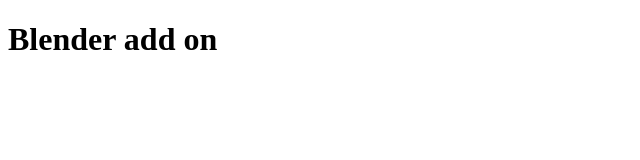
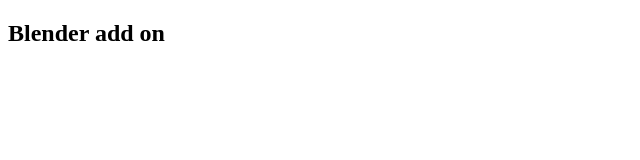
Before and after one commit to GlaysonJabil/Blender-add-ons, a plain HTML site: page index.html in a window 1280 px wide. Shown: the whole page, without its empty margins (0-640 px from the left). Drawn offline with Linux system fonts and the light colour scheme.

Commit message:
Alterando de h1 para h2 line 10

```diff
--- a/index.html
+++ b/index.html
@@ -7,6 +7,6 @@
     <title>2d to 3d Add on</title>
 </head>
 <body>
-    <h1>Blender add on</h1>
+    <h2>Blender add on</h1>
 </body>
 </html>
```
